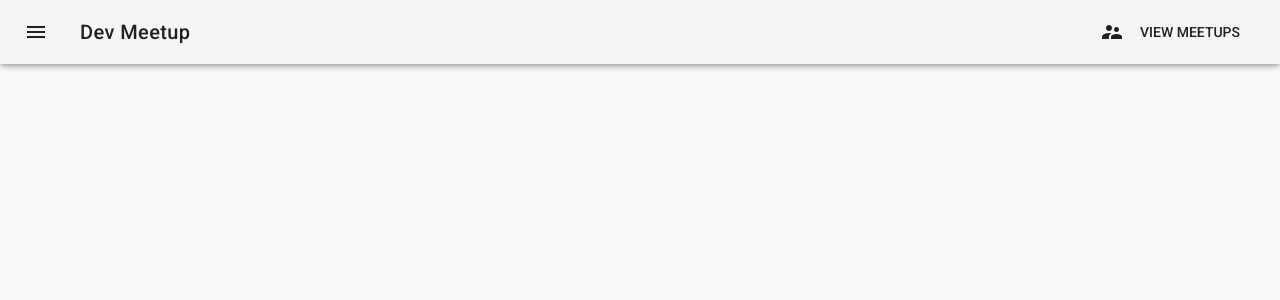
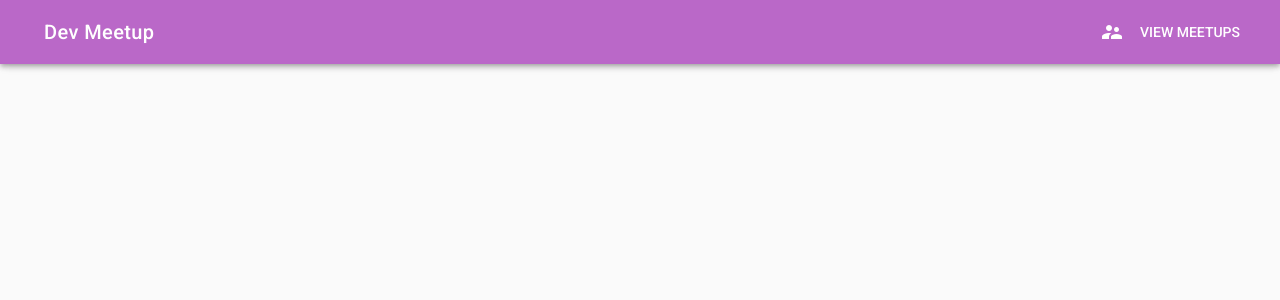
Before and after one commit to mubarak23/Devmeetup-App, a Vue app: page / in a window 1280 px wide. Shown: the top 300 px of the page. Built offline with nearby package versions, Linux system fonts and the light colour scheme.

Commit message:
setup the navbar with side drawer

```diff
--- a/src/App.vue
+++ b/src/App.vue
@@ -1,17 +1,24 @@
 <template>
   <v-app>
-    <v-toolbar>
-      <v-toolbar-side-icon @click="sideNav = !sideNav"></v-toolbar-side-icon>
+    <v-toolbar dark class="purple lighten-2">
+      <v-toolbar-side-icon @click.native.stop="sideNav = !sideNav" class="hidden-sm-and-up"></v-toolbar-side-icon>
       <v-toolbar-title class="dark">Dev Meetup</v-toolbar-title>
       <v-spacer></v-spacer>
-      <v-toolbar-items>
+      <v-toolbar-items class="hidden-xs-only">
         <v-btn flat>
           <v-icon left>supervisor_account</v-icon>
           View Meetups</v-btn>
       </v-toolbar-items>
     </v-toolbar>
     <v-navigation-drawer v-model="sideNav">
-
+      <v-list>
+        <v-list-tile>
+            <v-list-tile-action>
+              <v-icon>supervisor_account</v-icon>
+            </v-list-tile-action>
+            <v-list-tile-content>View Meeetup</v-list-tile-content>
+        </v-list-tile>
+      </v-list>
     </v-navigation-drawer>
     <main>
 
```
